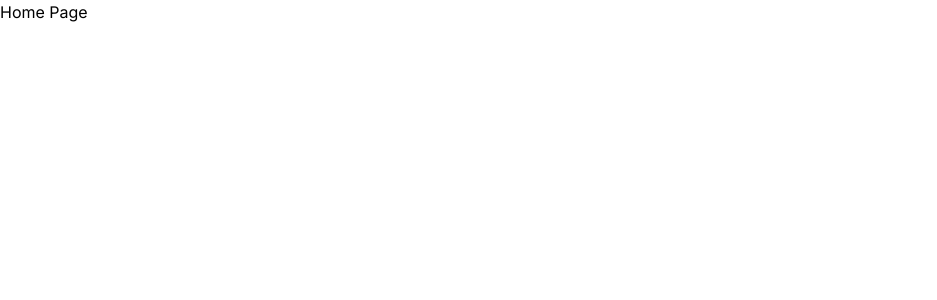
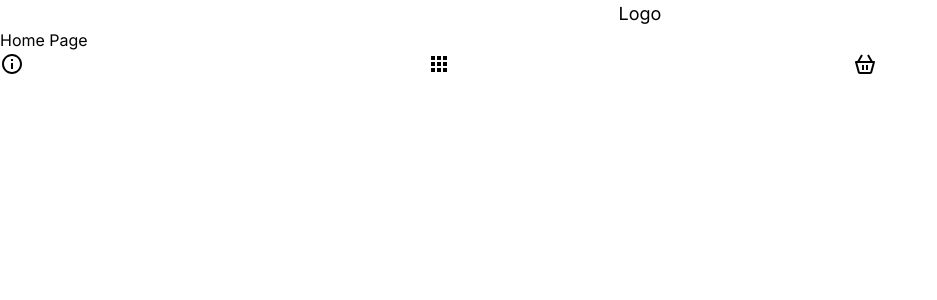
Before and after one commit to an4morph/barefoot-store, a Next.js app: page / in a window 1280 px wide. Shown: the top 300 px of the page, without its empty margins (0-937 px from the left). Built offline with nearby package versions, Linux system fonts and the light colour scheme.

Commit message:
chaoticly add eslint prettier and icons

```diff
--- a/src/app/layout.tsx
+++ b/src/app/layout.tsx
@@ -1,12 +1,14 @@
 import type { Metadata } from "next";
 import { Inter } from "next/font/google";
 import "./globals.css";
+import Header from "@/components/header";
+import Footer from "@/components/footer";
 
 const inter = Inter({ subsets: ["latin"] });
 
 export const metadata: Metadata = {
-  title: "Create Next App",
-  description: "Generated by create next app",
+  title: "Taman Store",
+  description: "Магазин barefoot обуви, Бишкек, Кыргызстан. Обувь для здоровья ваших ног, рекомендация подологов",
 };
 
 export default function RootLayout({
@@ -15,8 +17,12 @@ export default function RootLayout({
   children: React.ReactNode;
 }>) {
   return (
-    <html lang="en">
-      <body className={inter.className}>{children}</body>
+    <html lang="ru">
+      <body className={inter.className}>
+        <Header />
+        {children}
+        <Footer />
+      </body>
     </html>
   );
 }
--- /dev/null
+++ b/src/components/footer/index.tsx
@@ -0,0 +1,41 @@
+import { BasketIcon } from '@/components/icons/basket'
+import { InfoIcon } from '../icons/info'
+import { GridIcon } from '../icons/grid'
+import Link from 'next/link'
+
+const elements = [
+  {
+    key: 1,
+    icon: <InfoIcon />,
+    name: 'information',
+    link: '/info',
+  },
+  {
+    key: 2,
+    icon: <GridIcon />,
+    name: 'catalog',
+    link: '/',
+  },
+  {
+    key: 3,
+    icon: <BasketIcon />,
+    name: 'basket',
+    link: '/basket',
+  },
+]
+
+export default function Footer(): JSX.Element {
+  return (
+    <footer className="flex">
+      {elements.map(({ link, key, icon }) => (
+        <Link
+          className="block w-full hover:bg-slate-200 h-auto"
+          href={link}
+          key={key}
+        >
+          {icon}
+        </Link>
+      ))}
+    </footer>
+  )
+}
--- /dev/null
+++ b/src/components/header/index.tsx
@@ -0,0 +1,7 @@
+export default function Header(): JSX.Element {
+  return (
+    <header className="text-center">
+      <h1 className="text-lg">Logo</h1>
+    </header>
+  )
+}
--- /dev/null
+++ b/src/components/icons/basket.tsx
@@ -0,0 +1,12 @@
+import * as React from "react"
+import { SVGProps } from "react"
+
+export const BasketIcon = (props: SVGProps<SVGSVGElement>) => (
+  <svg
+    xmlns="http://www.w3.org/2000/svg"
+    {...props}
+  >
+    <path fill="currentColor" d="M21 9h-1.42l-3.712-6.496-1.736.992L17.277 9H6.723l3.146-5.504-1.737-.992L4.42 9H3a1.001 1.001 0 0 0-.965 1.263l2.799 10.264A2.005 2.005 0 0 0 6.764 22h10.473c.898 0 1.692-.605 1.93-1.475l2.799-10.263A.998.998 0 0 0 21 9zm-3.764 11v1-1H6.764L4.31 11h15.38l-2.454 9z" />
+    <path fill="currentColor" d="M9 13h2v5H9zm4 0h2v5h-2z" />
+  </svg>
+)
--- /dev/null
+++ b/src/components/icons/grid.tsx
@@ -0,0 +1,11 @@
+import * as React from "react"
+import { SVGProps } from "react"
+
+export const GridIcon = (props: SVGProps<SVGSVGElement>) => (
+  <svg
+    xmlns="http://www.w3.org/2000/svg"
+    {...props}
+  >
+    <path fill="currentColor" d="M4 4h4v4H4zm6 0h4v4h-4zm6 0h4v4h-4zM4 10h4v4H4zm6 0h4v4h-4zm6 0h4v4h-4zM4 16h4v4H4zm6 0h4v4h-4zm6 0h4v4h-4z" />
+  </svg>
+)
--- /dev/null
+++ b/src/components/icons/info.tsx
@@ -0,0 +1,12 @@
+import * as React from "react"
+import { SVGProps } from "react"
+
+export const InfoIcon = (props: SVGProps<SVGSVGElement>) => (
+  <svg
+    xmlns="http://www.w3.org/2000/svg"
+    {...props}
+  >
+    <path fill="currentColor" d="M12 2C6.486 2 2 6.486 2 12s4.486 10 10 10 10-4.486 10-10S17.514 2 12 2zm0 18c-4.411 0-8-3.589-8-8s3.589-8 8-8 8 3.589 8 8-3.589 8-8 8z" />
+    <path fill="currentColor" d="M11 11h2v6h-2zm0-4h2v2h-2z" />
+  </svg>
+)
```
Also changed, not shown: package.json (+7 -5 lines), .eslintrc.json, .prettierrc.json (added), 1 other file (tests, documents, lock files or other folders).
